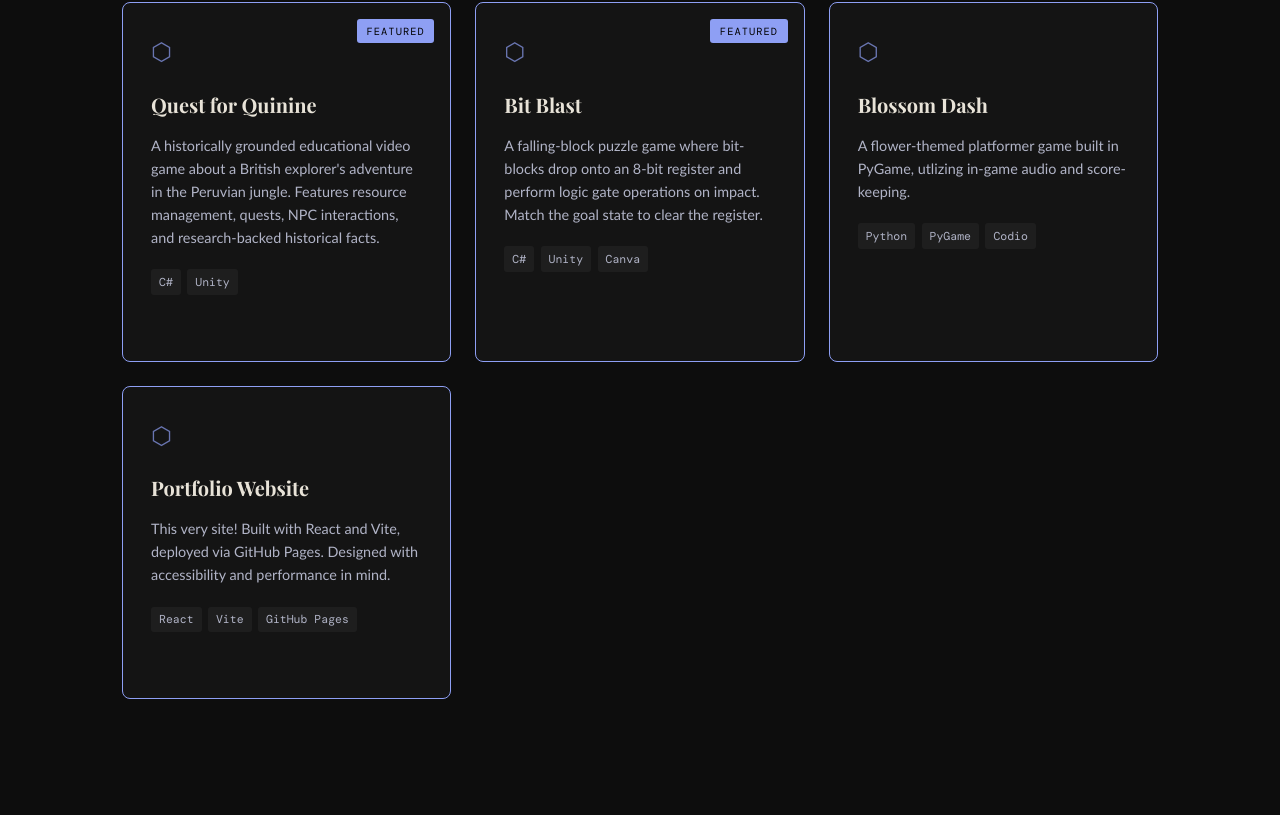
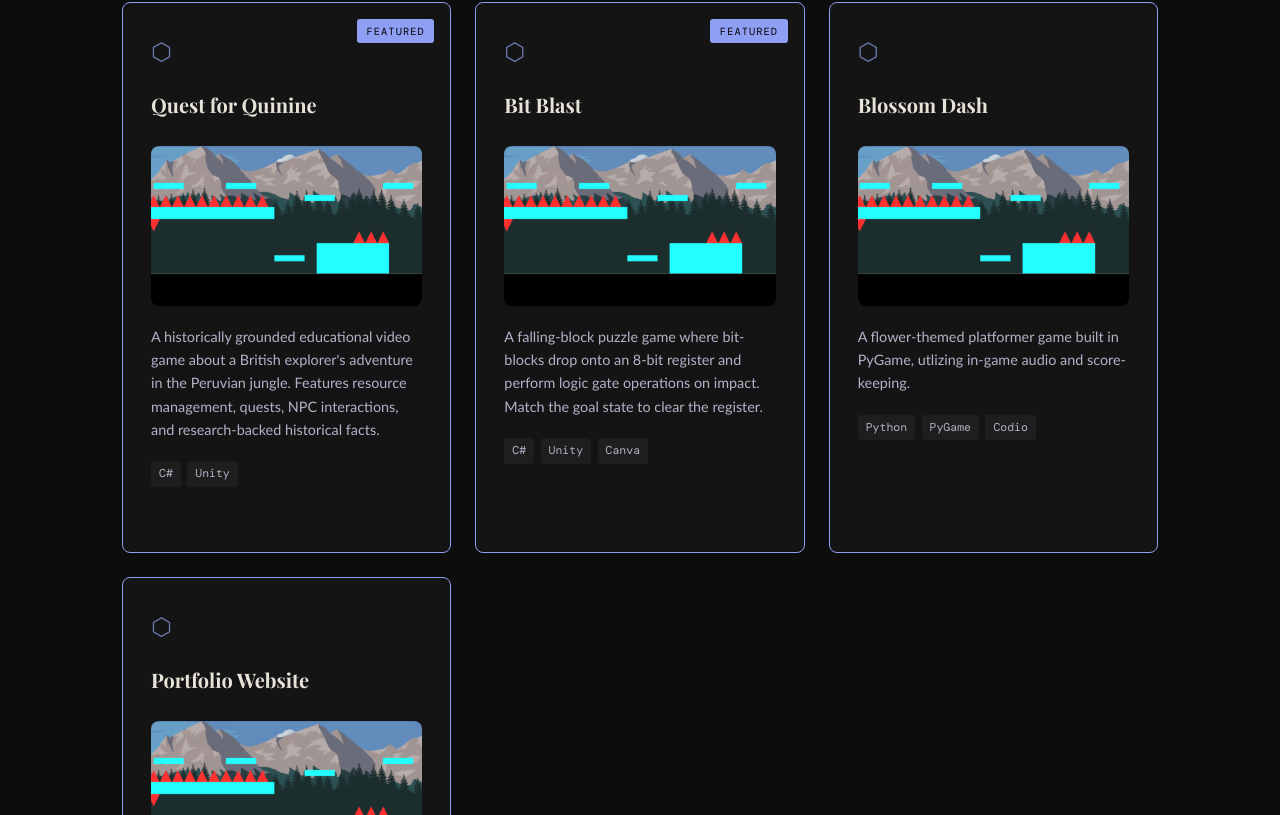
Before and after one commit to mkoscheev321/MariaKoscheevPortfolio, a React (Vite) app: page / in a window 1280 px wide. Shown: the part 1785-2600 px from the top of the page. Built offline with nearby package versions, Linux system fonts and the light colour scheme.

Commit message:
adding project images

```diff
--- a/src/App.jsx
+++ b/src/App.jsx
@@ -27,6 +27,7 @@ const PORTFOLIO_DATA = {
   projects: [
     {
       title: "Quest for Quinine",
+      image: "/BlossomDash.png",
       description:
         "A historically grounded educational video game about a British explorer's adventure in the Peruvian jungle. Features resource management, quests, NPC interactions, and research-backed historical facts.",
       tech: ["C#", "Unity"],
@@ -35,6 +36,7 @@ const PORTFOLIO_DATA = {
     },
     {
       title: "Bit Blast",
+      image: "/BlossomDash.png",
       description:
         "A falling-block puzzle game where bit-blocks drop onto an 8-bit register and perform logic gate operations on impact. Match the goal state to clear the register.",
       tech: ["C#", "Unity", "Canva"],
@@ -43,6 +45,7 @@ const PORTFOLIO_DATA = {
     },
     {
       title: "Blossom Dash",
+      image: "/BlossomDash.png",
       description:
         "A flower-themed platformer game built in PyGame, utlizing in-game audio and score-keeping.",
       tech: ["Python", "PyGame", "Codio"],
@@ -52,6 +55,7 @@ const PORTFOLIO_DATA = {
 
     {
       title: "Portfolio Website",
+      image: "/BlossomDash.png",
       description:
         "This very site! Built with React and Vite, deployed via GitHub Pages. Designed with accessibility and performance in mind.",
       tech: ["React", "Vite", "GitHub Pages"],
@@ -235,6 +239,13 @@ function Projects() {
             <div className="project-card-inner">
               <div className="project-icon">⬡</div>
               <h3>{project.title}</h3>
+              {project.image && (
+                <img
+                  src={`${import.meta.env.BASE_URL}${project.image.replace(/^\//, "")}`}
+                  alt={`${project.title} screenshot`}
+                  className="project-image"
+                />
+              )}
               <p>{project.description}</p>
               <div className="project-tech">
                 {project.tech.map(t => <span key={t}>{t}</span>)}
--- a/src/index.css
+++ b/src/index.css
@@ -370,6 +370,13 @@ img { max-width: 100%; }
   overflow: hidden;
   animation: fadeUp 0.5s ease both;
 }
+.project-image {
+  width: 100%;
+  height: 160px;
+  object-fit: cover;
+  border-radius: 8px;
+  margin: 0.75rem 0;
+}
 .project-card::before {
   content: '';
   position: absolute;
```
